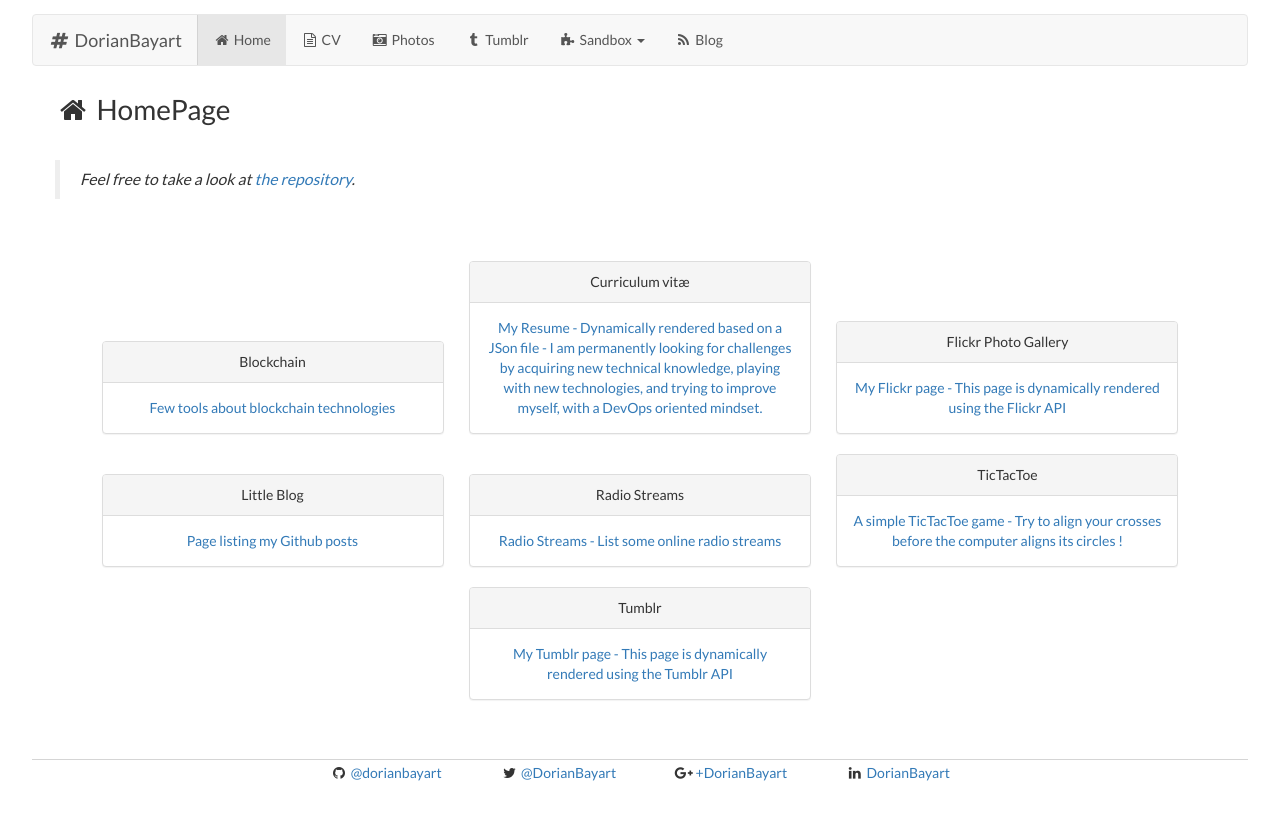
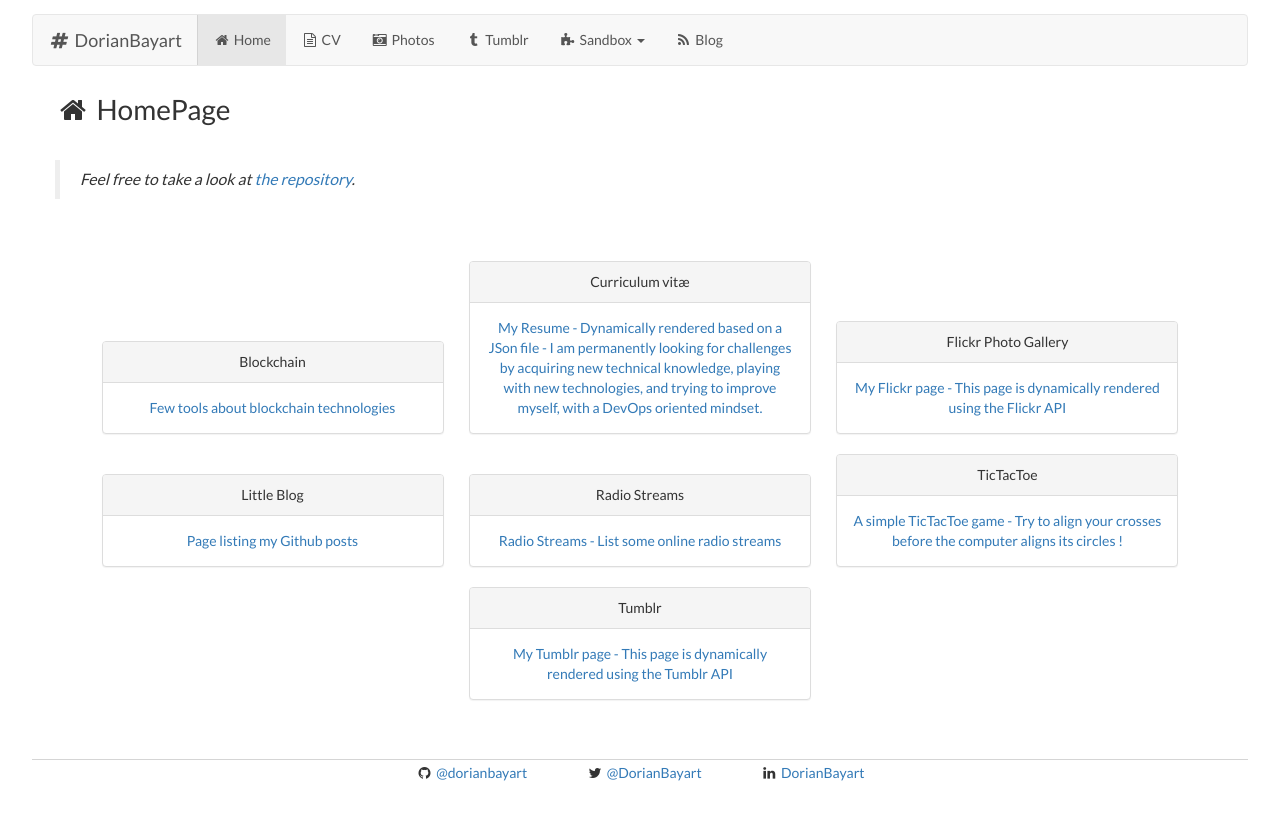
Before and after one commit to dorianbayart/dorianbayart.github.io, a Jekyll site: the page built from index.md, in a window 1280 px wide. Shown: the top 820 px of the page. Built offline with Jekyll 4.4.1, drawn with Linux system fonts in a browser that asks for light colours.

Commit message:
Update footer.html

```diff
--- a/_includes/footer.html
+++ b/_includes/footer.html
@@ -3,7 +3,6 @@
     <!--<li><i class="fa fa-envelope-o fa-fw"></i>&nbsp;<a href="mailto:dorian.bayart+github@gmail.com">dorian.bayart<i class="fa fa-at fa-fw" aria-hidden="true"></i>gmail.com</a></li>-->
     <li><i class="fa fa-github fa-fw"></i>&nbsp;<a href="https://github.com/dorianbayart">@dorianbayart</a></li>
     <li><i class="fa fa-twitter fa-fw"></i>&nbsp;<a href="https://twitter.com/dorianbayart">@DorianBayart</a></li>
-    <li><i class="fa fa-google-plus fa-fw"></i>&nbsp;<a href="https://plus.google.com/+DorianBayart">+DorianBayart</a></li>
     <li><i class="fa fa-linkedin fa-fw"></i>&nbsp;<a href="https://fr.linkedin.com/in/dorianbayart">DorianBayart</a></li>
   </ul>
 </footer>
```
